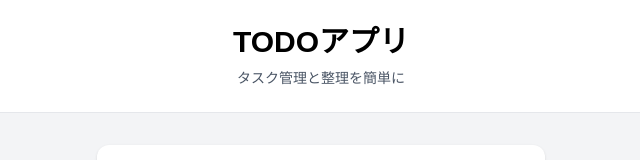
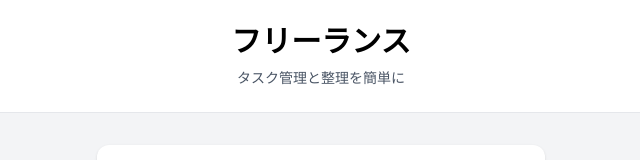
Before and after one commit to minami073/my-todo-app, a Next.js app: page / in a window 1280 px wide. Shown: the top 160 px of the page, without its empty margins (319-959 px from the left). Built offline with nearby package versions, Linux system fonts and the light colour scheme.

Commit message:
タイトルを更新

```diff
--- a/src/app/page.tsx
+++ b/src/app/page.tsx
@@ -38,7 +38,7 @@ export default function Home() {
       <div className="bg-white border-b border-gray-200">
         <div className="max-w-md mx-auto px-4 py-6">
           <h1 className="text-3xl font-bold text-black text-center">
-            TODOアプリ
+            フリーランス
           </h1>
           <p className="mt-2 text-gray-600 text-center text-sm">タスク管理と整理を簡単に</p>
         </div>
```
